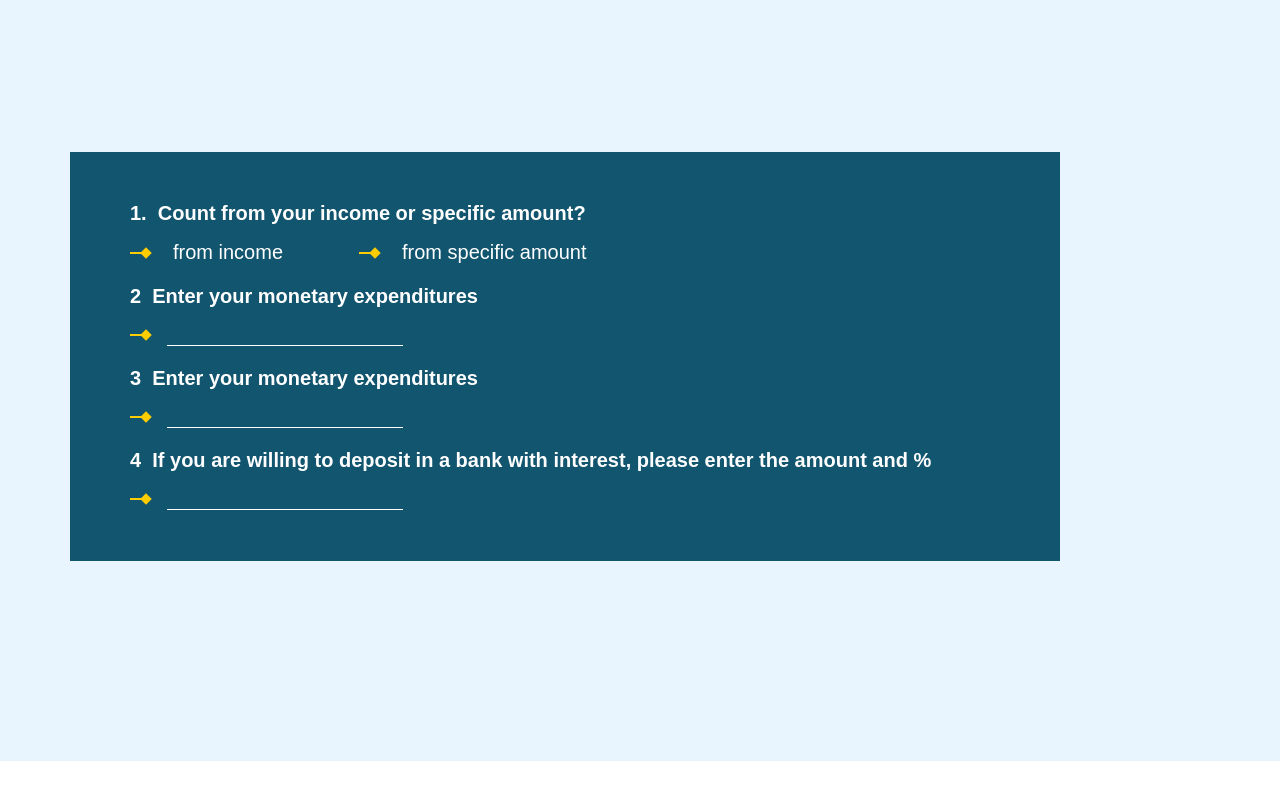
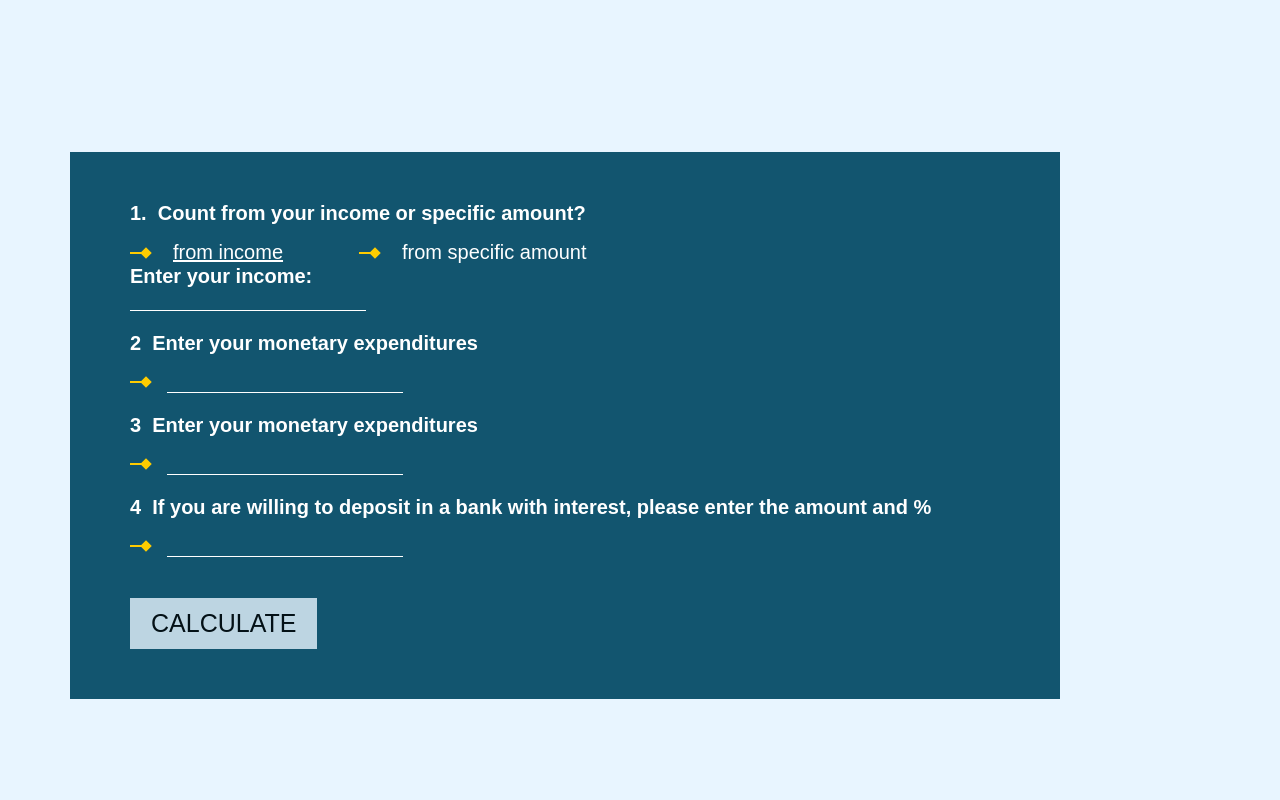
Before and after one commit to Aster0N/finance-regulator, a Vue app: page / in a window 1280 px wide. Shown: the part 848-1648 px from the top of the page. Before the commit the page ends 1609 px from the top, so only its background shows below. Built offline with nearby package versions, Linux system fonts and the light colour scheme; a web font is replaced by a local one.

Commit message:
Add questions (inputs) validation

```diff
--- a/src/App.vue
+++ b/src/App.vue
@@ -21,7 +21,7 @@
 								amount?</span
 							>
 						</div>
-						<div class="answer-block">
+						<div class="answer-block answer-block-1">
 							<div class="answers-wrapper">
 								<div @click="fromIncome" class="first-answer">
 									<img
@@ -30,7 +30,10 @@
 										alt="arrow"
 									/>
 									<button
-										class="answer-from-income answer-btn"
+										class="
+											answer-from-income answer-btn
+											pressed-btn
+										"
 									>
 										from income
 									</button>
@@ -48,6 +51,23 @@
 									</button>
 								</div>
 							</div>
+						</div>
+						<div class="answer-block answer-block-2">
+							<span class="answer-title" v-if="isFromIncome">
+								Enter your income:
+							</span>
+							<span
+								class="asnwer-title"
+								v-if="isFromSpecificAmount"
+							>
+								Enter the amount of money: </span
+							><br />
+							<span class="answer-section answer-section-1">
+								<input
+									v-model="inputModels.firstAnswer"
+									class="answer"
+									type="text"
+							/></span>
 						</div>
 					</div>
 
@@ -120,6 +140,20 @@
 							</span>
 						</div>
 					</div>
+
+					<div class="calculate-btn-wrapper">
+						<button
+							:class="{
+								'calculate-disabled':
+									isAnyError || emptyInputFields(),
+							}"
+							class="calculate-btn"
+							:disabled="isAnyError || emptyInputFields()"
+							@click="calculate"
+						>
+							calculate
+						</button>
+					</div>
 				</div>
 			</div>
 		</main>
@@ -132,10 +166,22 @@ export default {
 	data() {
 		return {
 			inputModels: {
+				firstAnswer: "",
 				secAnswer: "",
 				thirdAnswer: "",
 				fourthAnswer: "",
 			},
+			emptyInputFields() {
+				for (let key in this.inputModels) {
+					if (!this.inputModels[key]) {
+						return true;
+					}
+				}
+				return false;
+			},
+			isFromIncome: true,
+			isFromSpecificAmount: false,
+			isAnyError: false,
 		};
 	},
 	methods: {
@@ -146,16 +192,25 @@ export default {
 			if (/^[0-9]*$/.test(inputValue)) {
 				if (inputWrapper.classList.contains("invalid-input")) {
 					inputWrapper.classList.remove("invalid-input");
+					this.isAnyError = false;
 				}
 			} else {
 				inputWrapper.classList.add("invalid-input");
+				this.isAnyError = true;
 			}
 		},
 		checkPressBtnClass(btn) {
-			if (btn.classList.contains("pressed-btn")) {
-				btn.classList.remove("pressed-btn");
-			} else {
+			const anothertBtn = btn.classList.contains("answer-from-income")
+				? document.querySelector(".answer-from-amount")
+				: document.querySelector(".answer-from-income");
+			if (anothertBtn.classList.contains("pressed-btn")) {
+				anothertBtn.classList.remove("pressed-btn");
+			}
+
+			if (!btn.classList.contains("pressed-btn")) {
 				btn.classList.add("pressed-btn");
+				this.isFromIncome = !this.isFromIncome;
+				this.isFromSpecificAmount = !this.isFromSpecificAmount;
 			}
 		},
 		fromIncome() {
@@ -166,8 +221,14 @@ export default {
 			const clickedButton = document.querySelector(".answer-from-amount");
 			this.checkPressBtnClass(clickedButton);
 		},
+		calculate() {
+			console.log("calculate");
+		},
 	},
 	watch: {
+		"inputModels.firstAnswer"(value) {
+			this.watchInput(value, 1);
+		},
 		"inputModels.secAnswer"(value) {
 			this.watchInput(value, 2);
 		},
@@ -177,6 +238,15 @@ export default {
 		"inputModels.fourthAnswer"(value) {
 			this.watchInput(value, 4);
 		},
+	},
+	mounted() {
+		const calculateBtn = document.querySelector(".calculate-btn");
+		calculateBtn.addEventListener("mouseenter", () => {
+			calculateBtn.classList.add("calculate-hover");
+		});
+		calculateBtn.addEventListener("mouseleave", () => {
+			calculateBtn.classList.remove("calculate-hover");
+		});
 	},
 };
 </script>
@@ -197,7 +267,7 @@ export default {
 	}
 	.page-title {
 		width: 100%;
-		padding: 100px 0 0 0;
+		padding: 160px 0 0 0;
 		text-align: center;
 		font-family: "Montserrat", serif;
 		font-size: 40px;
@@ -231,6 +301,31 @@ export default {
 					margin: 0 15px 0 0;
 				}
 			}
+		}
+
+		.calculate-btn {
+			text-transform: uppercase;
+			color: #000;
+			display: inline-block;
+			text-align: center;
+			padding: 10px 20px;
+			margin: 20px 0 0 0;
+			font-size: 25px;
+			font-weight: light;
+			cursor: pointer;
+			outline: none;
+			border: 1px solid transparent;
+			background-color: $light-blue;
+			user-select: none;
+			transition: all 0.3s ease;
+		}
+		.calculate-btn.calculate-hover {
+			border: 1px solid $yellow-color;
+			transform: translateX(10px);
+		}
+		.calculate-btn.calculate-disabled {
+			opacity: 0.8;
+			cursor: default;
 		}
 	}
 
```
Also changed, not shown: src/assets/img/welcome-page-bg.svg, 1 other file (tests, documents, lock files or other folders).
